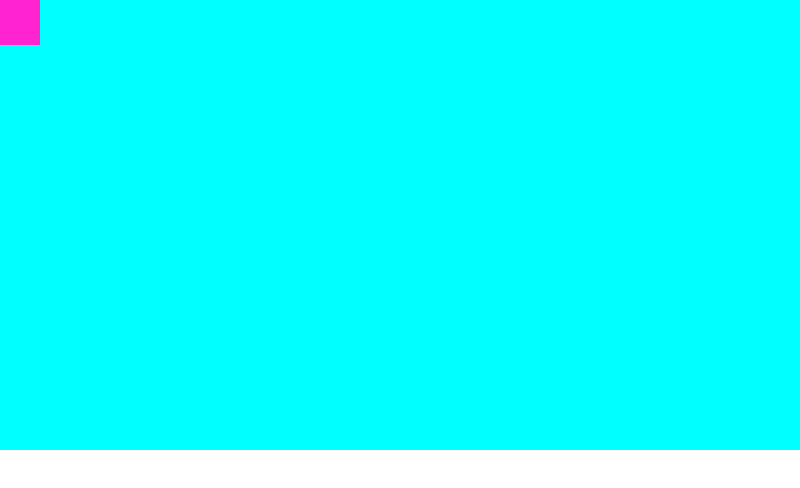
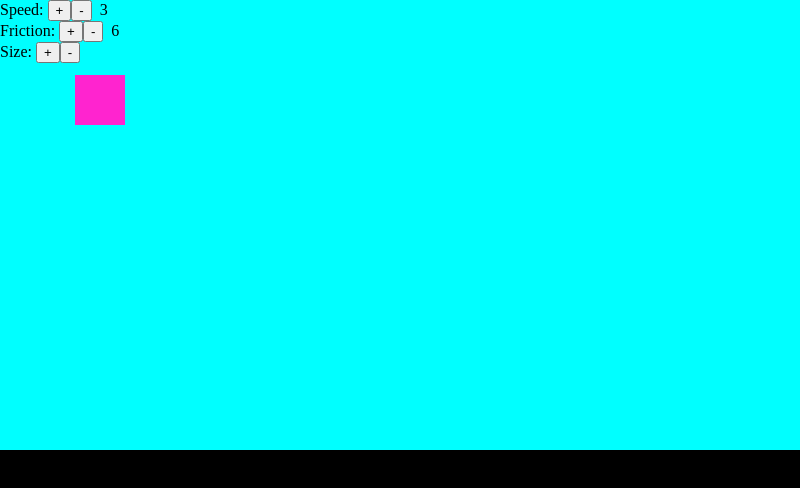
Before and after one commit to vpassanisi/Electron-Game, an Electron app: page src/index.html in a window 800 px wide. Drawn offline with Linux system fonts and the light colour scheme.

Commit message:
cleaned up code and fixed the movement physics.  added a size control

```diff
--- a/src/game.js
+++ b/src/game.js
@@ -1,12 +1,22 @@
 const game = {
   start: document.timeline ? document.timeline.currentTime : performance.now(),
+  root: document.getElementById("app"),
+  init() {
+    this.gamepad.init();
+    this.hud.init();
+    this.root.appendChild(this.player.create());
+    this.frame(this.start);
+  },
   gamepad: {
+    init() {
+      window.addEventListener("gamepadconnected", this.connect);
+      window.addEventListener("gamepaddisconnected", this.disconnect);
+    },
     controller: {},
     turbo: false,
     connect: function (e) {
       game.gamepad.controller = e.gamepad;
       console.log("connected");
-      game.frame(game.start);
     },
     disconnect: function (e) {
       delete this.controller;
@@ -22,54 +32,184 @@ const game = {
     axesStatus: [],
   },
   player: {
-    element: document.createElement("div"),
+    center: document.createElement("div"),
+    boundingBox: document.createElement("div"),
     create() {
-      this.element.style.height = "10%";
-      this.element.style.width = "5%";
-      this.element.style.position = "absolute";
-      this.element.style.top = "0px";
-      this.element.style.left = "0px";
-      this.element.style.backgroundColor = "#ff24cf";
-      this.element.dataset.left = 0;
-      this.element.dataset.top = 0;
+      this.center.appendChild(this.boundingBox);
+      this.center.style.position = "absolute";
+      this.center.style.height = "1px";
+      this.center.style.width = "1px";
+      this.center.style.top = "100px";
+      this.center.style.left = "100px";
+      this.center.style.backgroundColor = "black";
+      this.center.dataset.left = 100;
+      this.center.dataset.top = 100;
 
-      return this.element;
+      this.boundingBox.style.height = `${this.height}px`;
+      this.boundingBox.style.width = `${this.width}px`;
+      this.boundingBox.style.position = "relative";
+      this.boundingBox.style.top = `-${this.height / 2}px`;
+      this.boundingBox.style.left = `-${this.width / 2}px`;
+      this.boundingBox.style.backgroundColor = "#ff24cf";
+
+      return this.center;
     },
+    height: 50,
+    width: 50,
     momentumLeft: 0,
     momentumTop: 0,
+    speed: 3,
+    friction: 6,
     updatePositionLeft() {
-      const left = game.gamepad.controller.axes[0];
-      const updated = parseInt(this.element.dataset.left) + parseInt(this.momentumLeft);
+      const left = game.gamepad.controller.axes[0] * this.speed;
 
-      this.element.dataset.left = updated;
-      this.element.style.left = `${updated}px`;
+      const updatedMmtm = this.momentumLeft - this.momentumLeft / this.friction;
+      const raw = Math.max(Math.min(updatedMmtm + left, this.speed * 3), -(this.speed * 3));
+      this.momentumLeft = (Math.round(raw * 1000) / 1000).toFixed(3);
 
-      const friction = this.momentumLeft - this.momentumLeft / 15;
-      const raw = Math.max(Math.min(friction + left, 100), -100);
+      let updated = parseInt(this.center.dataset.left) + parseInt(this.momentumLeft);
 
-      this.momentumLeft = (Math.round(raw * 1000) / 1000).toFixed(3);
+      if (updated + this.width / 2 > game.root.offsetWidth) {
+        updated = game.root.offsetWidth - this.width / 2;
+      }
+      if (updated < this.width / 2) {
+        updated = this.width / 2;
+      }
+
+      this.center.dataset.left = updated;
+      this.center.style.left = `${updated}px`;
     },
     updatePositionTop() {
-      const top = game.gamepad.controller.axes[1];
-      const updated = parseInt(this.element.dataset.top) + parseInt(this.momentumTop);
+      const top = game.gamepad.controller.axes[1] * this.speed;
 
-      this.element.dataset.top = updated;
-      this.element.style.top = `${updated}px`;
+      const updatedMmtm = this.momentumTop - this.momentumTop / this.friction;
+      const raw = Math.max(Math.min(updatedMmtm + top, this.speed * 3), -(this.speed * 3));
+      this.momentumTop = (Math.round(raw * 1000) / 1000).toFixed(3);
 
-      const friction = this.momentumTop - this.momentumTop / 15;
-      const raw = Math.max(Math.min(friction + top, 100), -100);
+      let updated = parseInt(this.center.dataset.top) + parseInt(this.momentumTop);
 
-      this.momentumTop = (Math.round(raw * 1000) / 1000).toFixed(3);
+      if (updated + this.height / 2 > game.root.offsetHeight) {
+        updated = game.root.offsetHeight - this.height / 2;
+      }
+      if (updated < this.height / 2) {
+        updated = this.height / 2;
+      }
+
+      this.center.dataset.top = updated;
+      this.center.style.top = `${updated}px`;
+    },
+    adjustSpeed(ammount) {
+      this.speed += ammount;
+      game.hud.speed.update(this.speed);
+    },
+    adjustFriction(ammount) {
+      this.friction += ammount;
+      if (this.friction < 1) this.friction = 1;
+      game.hud.friction.update(this.friction);
+    },
+    adjustSize(ammount) {
+      ammount = ammount * 2;
+      this.height += ammount;
+      this.width += ammount;
+
+      this.boundingBox.style.height = `${this.height}px`;
+      this.boundingBox.style.width = `${this.width}px`;
+
+      this.boundingBox.style.top = `-${this.height / 2}px`;
+      this.boundingBox.style.left = `-${this.width / 2}px`;
+    },
+  },
+  hud: {
+    init() {
+      this.speed.init();
+      this.friction.init();
+      this.size.init();
+    },
+    speed: {
+      init() {
+        this.container.id = "speed";
+        this["button_+"].id = "speed_+";
+        this["button_-"].id = "speed_-";
+
+        this.container.innerHTML = "Speed: ";
+        this["button_+"].innerHTML = "+";
+        this["button_-"].innerHTML = "-";
+        this.num.innerHTML = game.player.speed;
+
+        this["button_-"].style.marginRight = "0.5rem";
+
+        this.container.appendChild(this["button_+"]);
+        this.container.appendChild(this["button_-"]);
+        this.container.appendChild(this.num);
+
+        this["button_+"].addEventListener("click", () => game.player.adjustSpeed(0.5));
+        this["button_-"].addEventListener("click", () => game.player.adjustSpeed(-0.5));
+
+        game.root.appendChild(this.container);
+      },
+      container: document.createElement("div"),
+      "button_+": document.createElement("button"),
+      "button_-": document.createElement("button"),
+      num: document.createElement("span"),
+      update(speed) {
+        this.num.innerHTML = speed;
+      },
+    },
+    friction: {
+      init() {
+        this.container.id = "friction";
+        this["button_+"].id = "friction_+";
+        this["button_-"].id = "friction_-";
+
+        this.container.innerHTML = "Friction: ";
+        this["button_+"].innerHTML = "+";
+        this["button_-"].innerHTML = "-";
+        this.num.innerHTML = game.player.friction;
+
+        this["button_-"].style.marginRight = "0.5rem";
+
+        this.container.appendChild(this["button_+"]);
+        this.container.appendChild(this["button_-"]);
+        this.container.appendChild(this.num);
+
+        this["button_+"].addEventListener("click", () => game.player.adjustFriction(-1));
+        this["button_-"].addEventListener("click", () => game.player.adjustFriction(1));
+
+        game.root.appendChild(this.container);
+      },
+      container: document.createElement("div"),
+      "button_+": document.createElement("button"),
+      "button_-": document.createElement("button"),
+      num: document.createElement("span"),
+      update(friction) {
+        this.num.innerHTML = friction;
+      },
+    },
+    size: {
+      init() {
+        this.container.innerHTML = "Size: ";
+        this["button_+"].innerHTML = "+";
+        this["button_-"].innerHTML = "-";
+
+        this.container.appendChild(this["button_+"]);
+        this.container.appendChild(this["button_-"]);
+
+        this["button_+"].addEventListener("click", () => game.player.adjustSize(2));
+        this["button_-"].addEventListener("click", () => game.player.adjustSize(-2));
+
+        game.root.appendChild(this.container);
+      },
+      container: document.createElement("div"),
+      "button_+": document.createElement("button"),
+      "button_-": document.createElement("button"),
     },
   },
   queue: [],
   frame(time) {
-    game.gamepad.update();
-    game.player.updatePositionLeft();
-    game.player.updatePositionTop();
-
-    for (let i = 0; i < game.queue.length; i++) {
-      this.queue[i]();
+    if (game.gamepad.controller.connected) {
+      game.gamepad.update();
+      game.player.updatePositionLeft();
+      game.player.updatePositionTop();
     }
 
     game.scheduleFrame(time);
@@ -82,8 +222,5 @@ const game = {
     setTimeout(() => requestAnimationFrame(this.frame), delay);
   },
 };
-const root = document.getElementById("app");
-root.appendChild(game.player.create());
 
-window.addEventListener("gamepadconnected", game.gamepad.connect);
-window.addEventListener("gamepaddisconnected", game.gamepad.disconnect);
+game.init();
--- a/src/index.css
+++ b/src/index.css
@@ -1,6 +1,7 @@
 body {
   margin: 0;
   padding: 0;
+  background-color: black;
 }
 
 #app {
```
